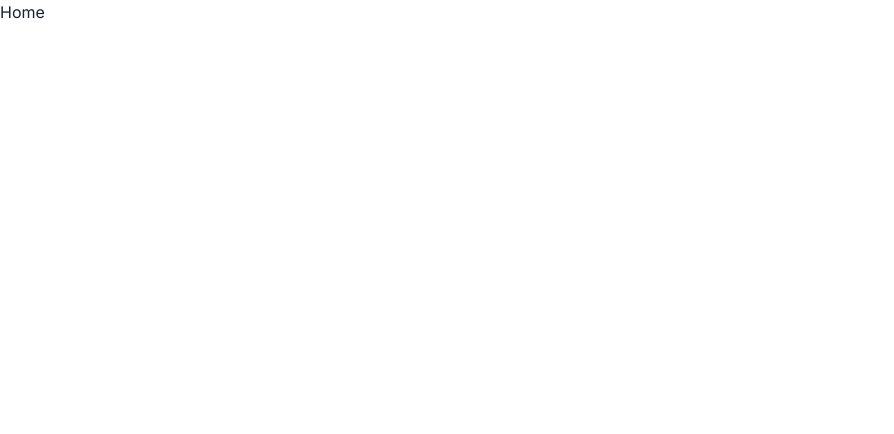
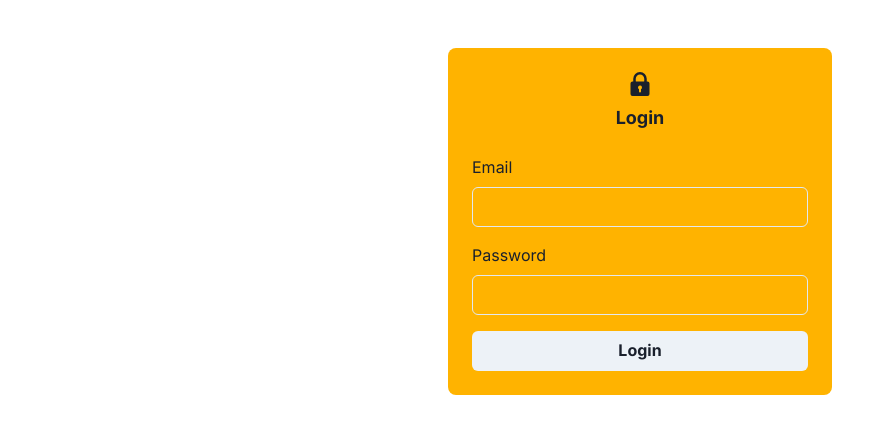
Before and after one commit to Sachira-Heshan/doos-hotel-management-web-app, a React (Create React App) app in the folder frontend/: page / in a window 1280 px wide. Shown: the top 434 px of the page, without its empty margins (0-894 px from the left). Built offline with nearby package versions, Linux system fonts and the light colour scheme.

Commit message:
Login page added

```diff
--- a/frontend/package.json
+++ b/frontend/package.json
@@ -3,6 +3,7 @@
   "version": "0.1.0",
   "private": true,
   "dependencies": {
+    "@chakra-ui/icons": "^2.1.1",
     "@chakra-ui/react": "^2.8.1",
     "@emotion/react": "^11.11.1",
     "@emotion/styled": "^11.11.0",
@@ -12,6 +13,7 @@
     "framer-motion": "^10.16.4",
     "react": "^18.2.0",
     "react-dom": "^18.2.0",
+    "react-router-dom": "^6.18.0",
     "react-scripts": "5.0.1",
     "web-vitals": "^2.1.4"
   },
--- a/frontend/src/App.js
+++ b/frontend/src/App.js
@@ -3,6 +3,7 @@ import './App.css';
 import { ChakraProvider, extendTheme } from '@chakra-ui/react';
 
 import Home from './pages/Home';
+import Login from './pages/Login';
 
 const theme = extendTheme({
   fonts: {
@@ -14,7 +15,7 @@ const theme = extendTheme({
 const App = () => {
   return (
     <ChakraProvider theme={theme}>
-      <Home />
+      <Login />
     </ChakraProvider>
   );
 }
--- a/frontend/src/pages/Login.js
+++ b/frontend/src/pages/Login.js
@@ -0,0 +1,33 @@
+import React from 'react'
+
+import { Box, Container, Text, VStack, FormControl, FormLabel, Input, Button, FormErrorMessage } from '@chakra-ui/react';
+import { LockIcon } from '@chakra-ui/icons';
+
+const Login = () => {
+    return (
+        <Container minW={'100%'} minH={'100vh'} centerContent>
+            <Container maxW={'lg'} mt={12} centerContent>
+                <Box p={6} borderRadius={8} w={'sm'} maxW={'sm'} bg={'#ffb300'}>
+                    <VStack>
+                        <LockIcon w={6} h={6} />
+                        <Text fontSize={'lg'} fontWeight='bold'>Login</Text>
+                        <form style={{ width: '100%' }}>
+                            <FormControl mt={4}>
+                                <FormLabel>Email</FormLabel>
+                                <Input type='email' />
+                                <FormErrorMessage></FormErrorMessage>
+                            </FormControl>
+                            <FormControl mt={4}>
+                                <FormLabel>Password</FormLabel>
+                                <Input type='password' />
+                            </FormControl>
+                            <Button mt={4} w={'100%'} >Login</Button>
+                        </form>
+                    </VStack>
+                </Box>
+            </Container>
+        </Container>
+    );
+}
+
+export default Login;
```
Also changed, not shown: 2 other files (tests, documents, lock files or other folders).
